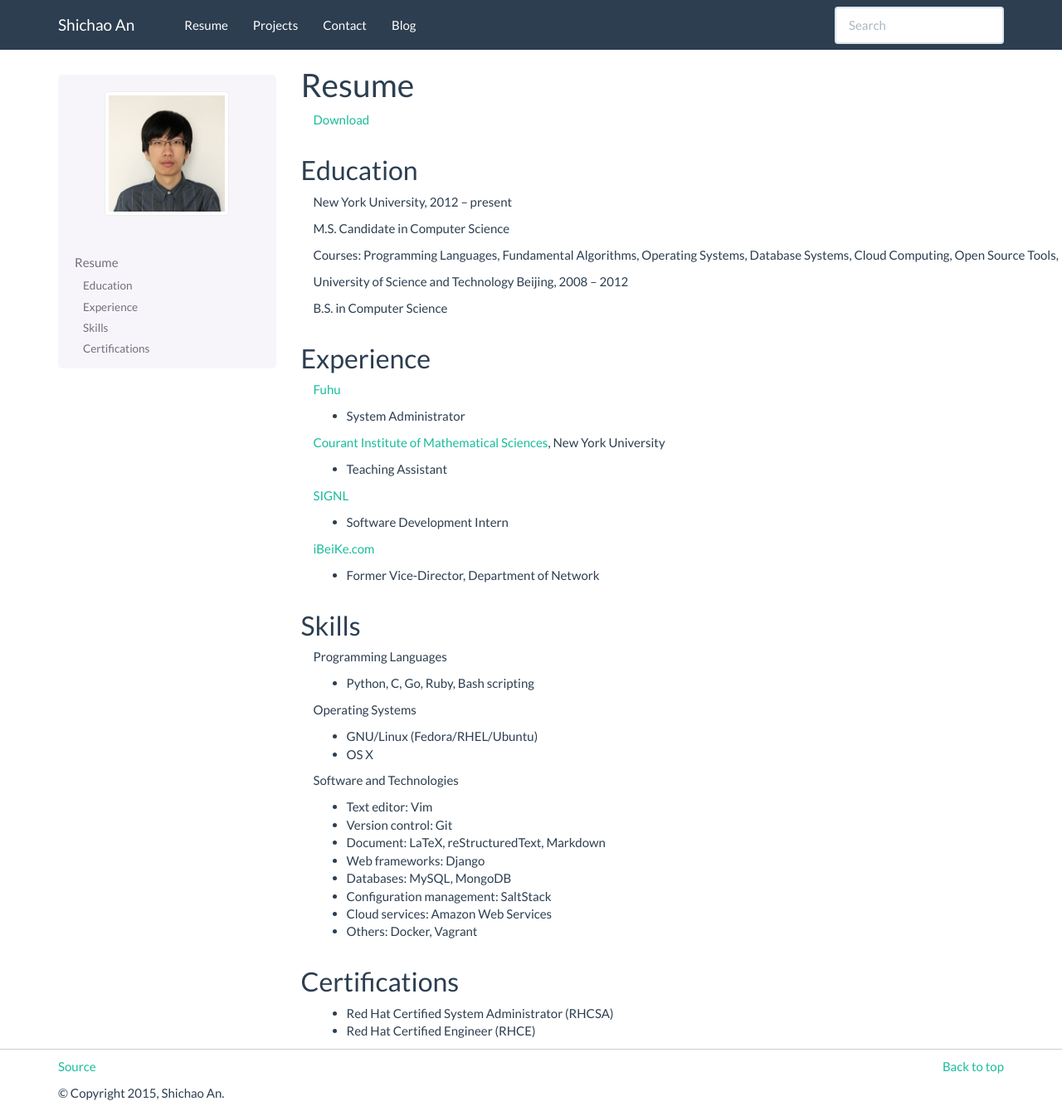
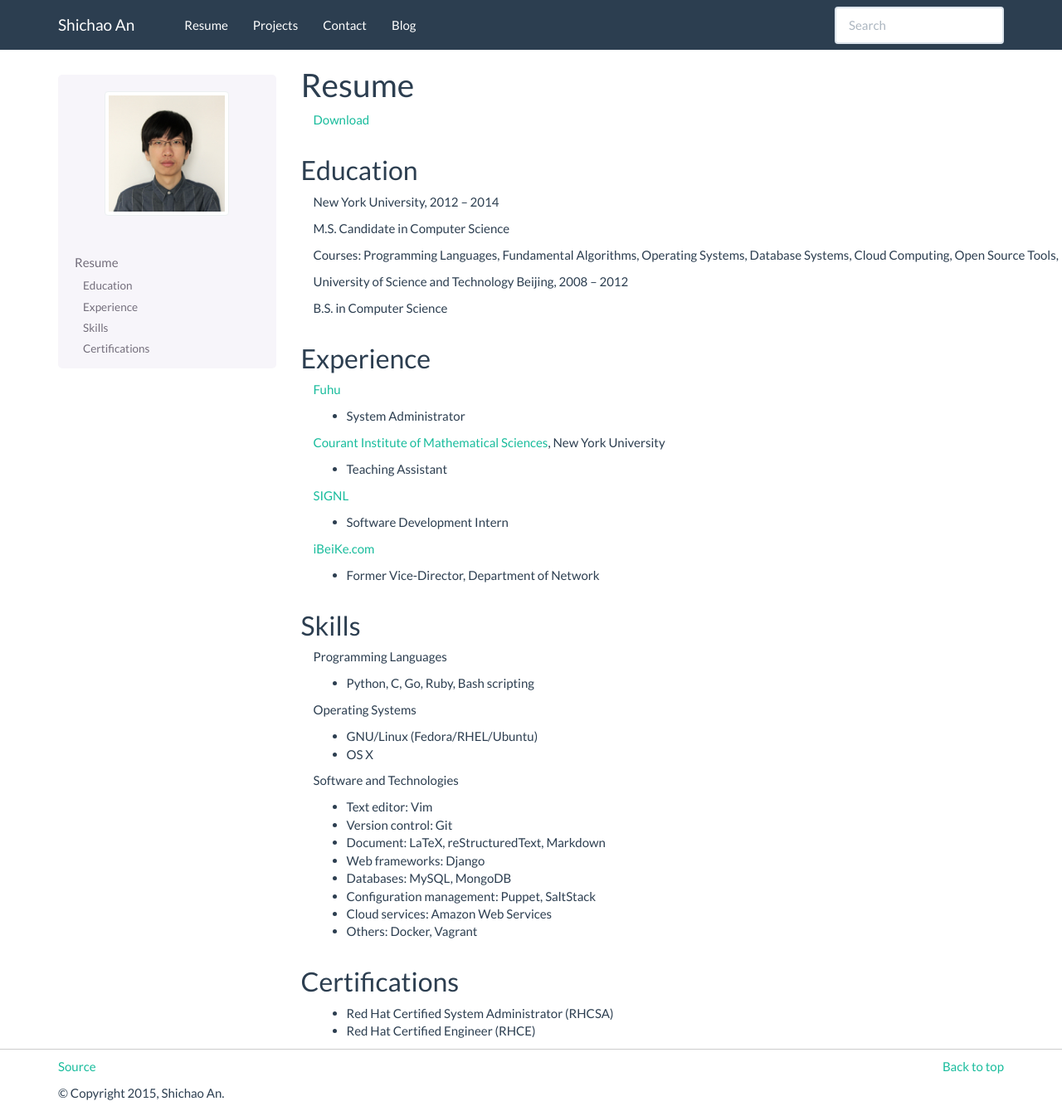
Before and after one commit to NulledExceptions/shichao, a Sphinx documentation site: the page built from source/resume.rst, in a window 1280 px wide and 1339 px high. Shown: the whole window at 83% size. Built offline with Sphinx 7.4.7, drawn with Linux system fonts in a browser that asks for light colours.

Commit message:
Fixed edu experience and added puppet

```diff
--- a/source/resume.rst
+++ b/source/resume.rst
@@ -9,7 +9,7 @@ Education
 =========
 .. container:: section
 
-    New York University, 2012 -- present
+    New York University, 2012 -- 2014
 
 .. container:: subtitle
 
@@ -91,7 +91,7 @@ Skills
     * Document: LaTeX, reStructuredText, Markdown
     * Web frameworks: Django
     * Databases: MySQL, MongoDB
-    * Configuration management: SaltStack
+    * Configuration management: Puppet, SaltStack
     * Cloud services: Amazon Web Services
     * Others: Docker, Vagrant
 
```
